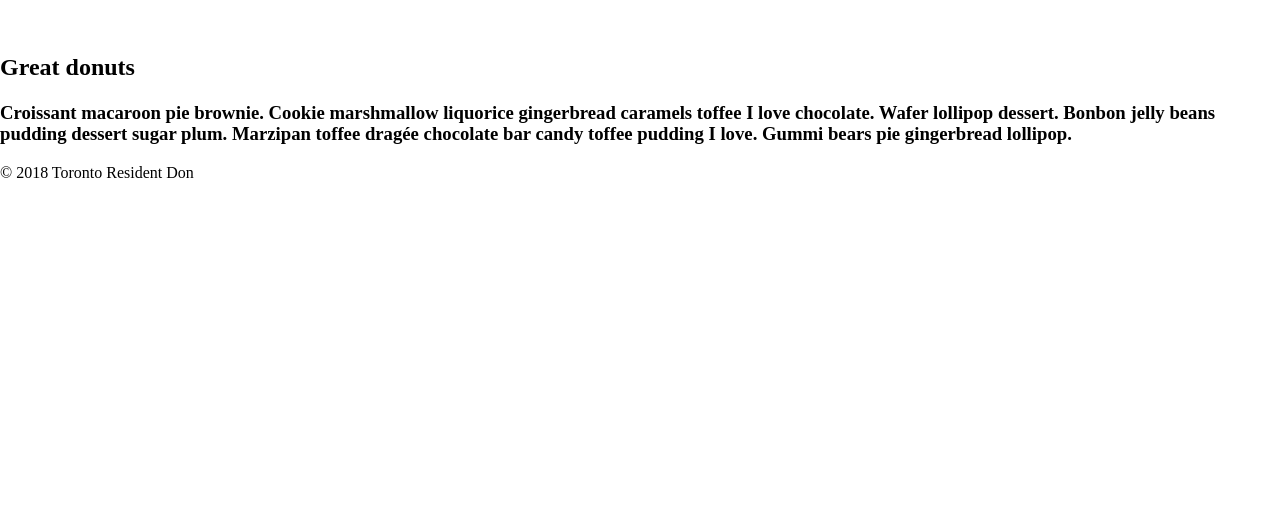
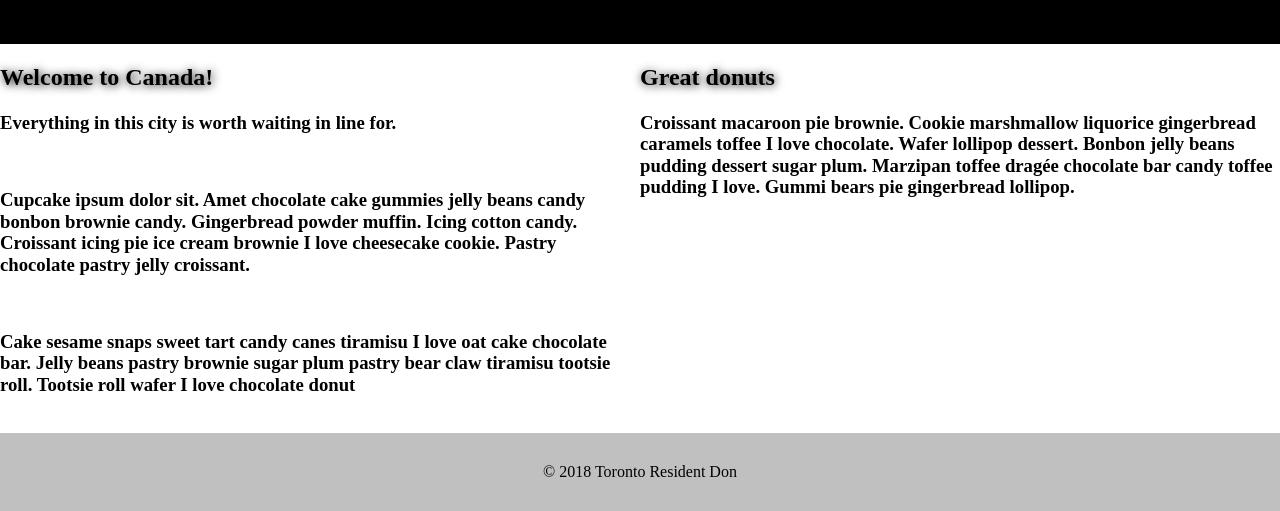
Before and after one commit to xudong028/xudong028.github.io, a plain HTML site: page index.html in a window 1280 px wide. Shown: the part 652-1163 px from the top of the page. Before the commit the page ends 834 px from the top, so only its background shows below. Drawn offline with nearby package versions, Linux system fonts and the light colour scheme; files that its build step writes are made by us from their sources; files whose address does not match are found by name.

Commit message:
changed href

```diff
--- a/index.html
+++ b/index.html
@@ -2,8 +2,8 @@
 <html>
 <head>
     <title> Donuts culture in Canada</title>
-    <link href="../beautiful city CSS layout exercise folder/normalize.css" rel="stylesheet"/>
-    <link href="../beautiful city CSS layout exercise folder/donuts.css" rel="stylesheet"/>
+    <link href="stylesheet/normalize.css" rel="stylesheet"/>
+    <link href="stylesheet/index.css" rel="stylesheet"/>
 </head>
 <body>
 
```
